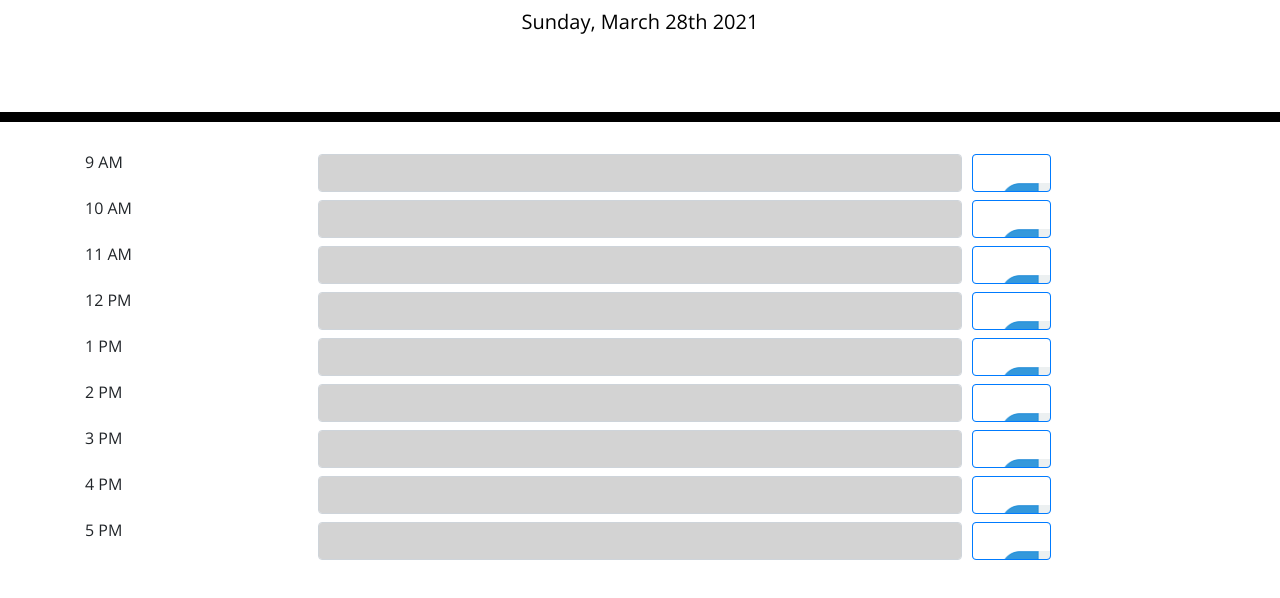
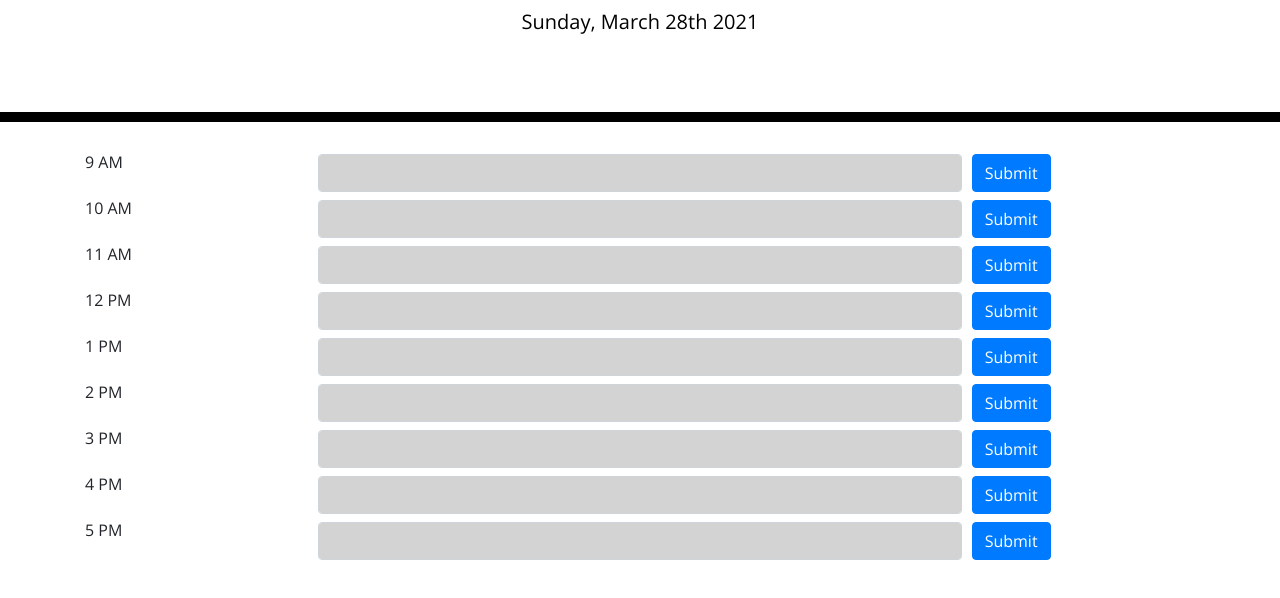
Before and after one commit to sona29/dayschedular, a plain HTML site: page index.html in a window 1280 px wide. Shown: the part 182-780 px from the top of the page. Drawn offline with nearby package versions, Linux system fonts and the light colour scheme.

Commit message:
removing button style

```diff
--- a/style.css
+++ b/style.css
@@ -74,8 +74,11 @@ input[type="text"] {
   background-color: lightgrey;
 }
 
-button {
+/* button {
   border: none;
-  background: url("assets/images/save.png") no-repeat top left;
+  background-size: contain;
+  background-repeat: no-repeat;
+  background-image: url(assets/images/save.png);
   padding: 2px 8px;
-}
+  background-position: center center;
+} */
```
